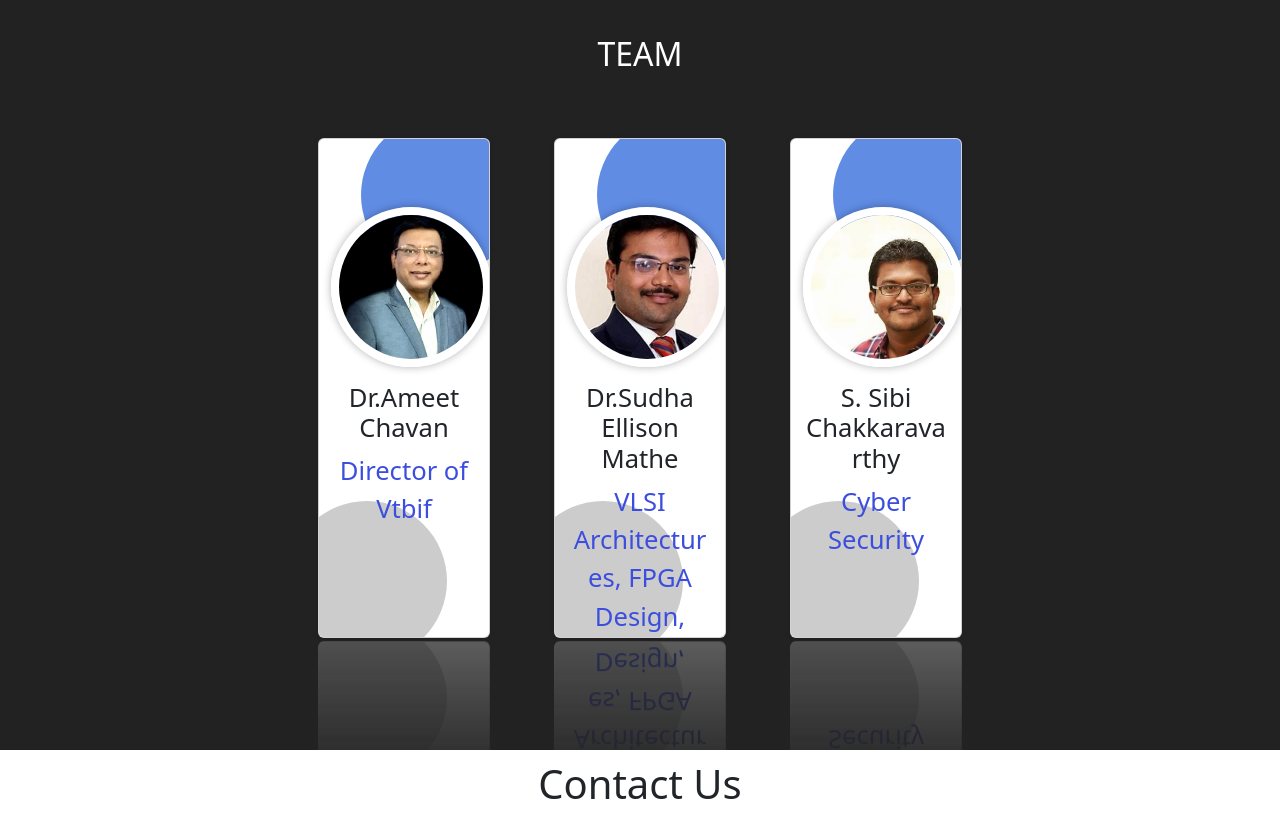
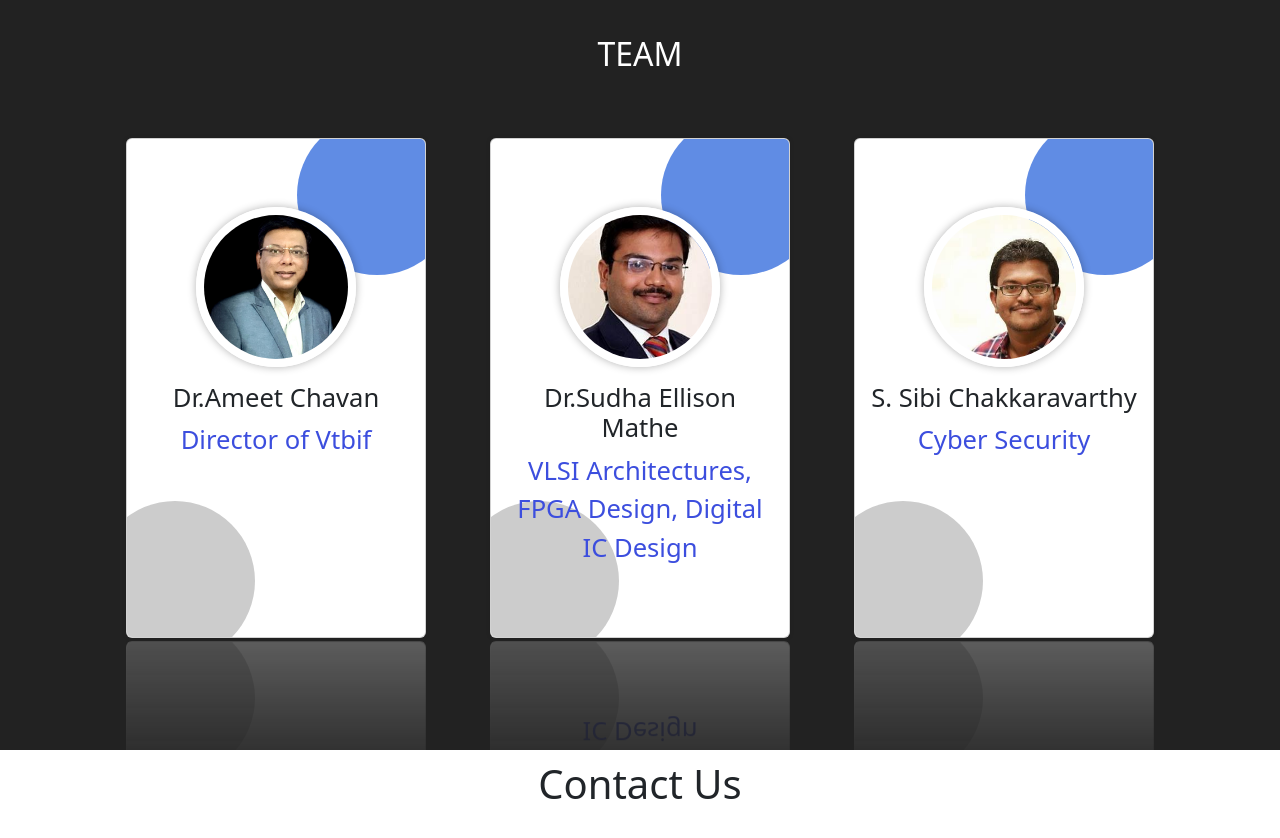
Before and after one commit to sibichakkaravarthy/vtbif, a React (Create React App) app: page / in a window 1280 px wide. Shown: the part 2600-3438 px from the top of the page. Built offline with nearby package versions, Linux system fonts and the light colour scheme.

Commit message:
made changes

```diff
--- a/src/Components/Cards/faq.css
+++ b/src/Components/Cards/faq.css
@@ -92,7 +92,7 @@
   }
 
   .faq .row .image {
-    width: 100%;
+    width: 90%;
     order: 1;
   }
 
--- a/src/Components/Carousel/team.css
+++ b/src/Components/Carousel/team.css
@@ -13,9 +13,7 @@
 
 
   }
-  .team .card {
-     /* Adjust the height as desired */
-  }
+
 
   .team .card .image img {
     /* Adjust the image height as desired */
@@ -31,10 +29,7 @@
     font-size: 1.4rem; /* Adjust the font size as desired */
   }
 
-  .team .card .info .icons a {
-    margin-top: 2rem; /* Adjust the margin top as desired */
-    font-size: 1.8rem; /* Adjust the font size as desired */
-  }
+
 
   .team .card::before,
   .team .card::after {
@@ -55,8 +50,8 @@
   }
 
   .team .row .card {
-    height: 500px; /* Fill the available vertical space */
-    width: calc(50% - 30rem); /* Adjust the width calculation as needed */
+    height: 500px;
+    width: 300px;
     background: #fff;
     text-align: center;
     margin: 2rem;
--- a/src/Components/about/Contact.css
+++ b/src/Components/about/Contact.css
@@ -87,7 +87,8 @@
   }
 
   .contact .row .image img {
-    width: 100%;
+    width: 400px;
+    height: 300px;
   }
 
   .contact .row .form-container {
```
Also changed, not shown: 5 other files (tests, documents, lock files or other folders).
